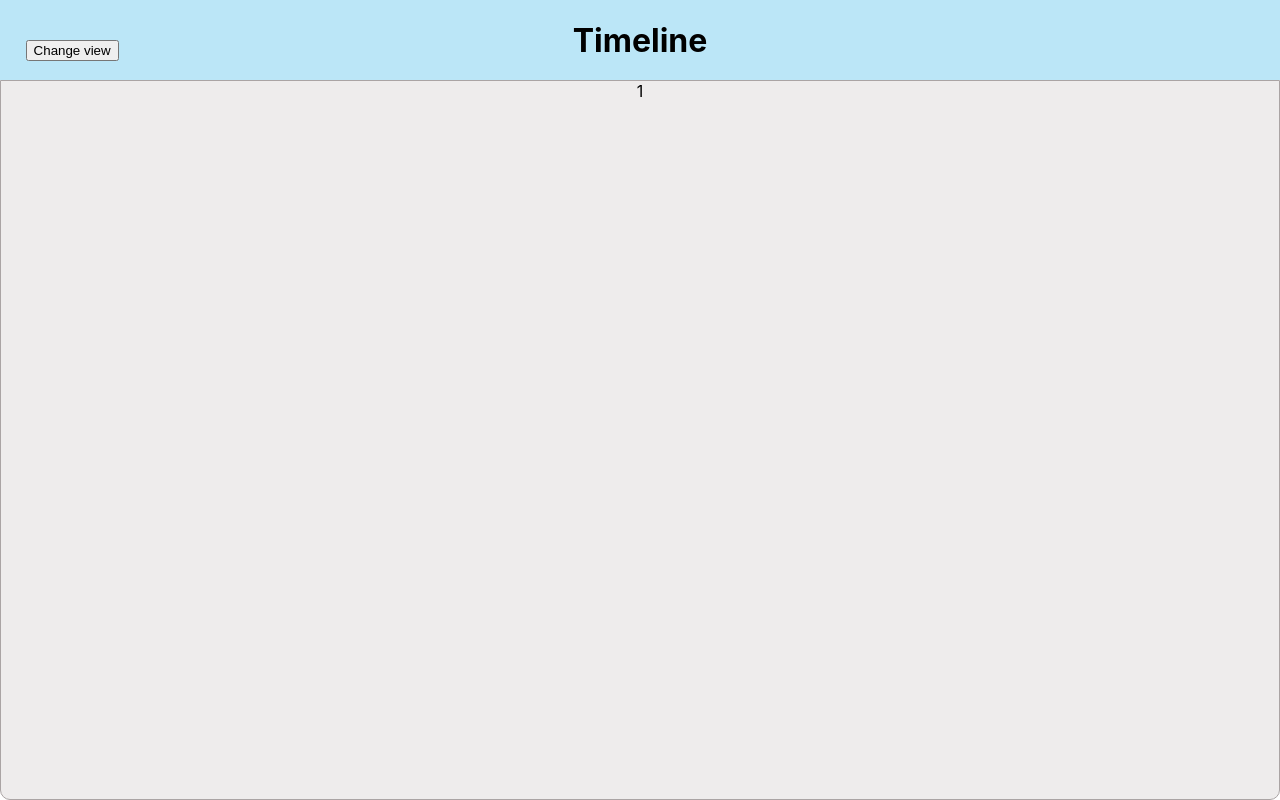
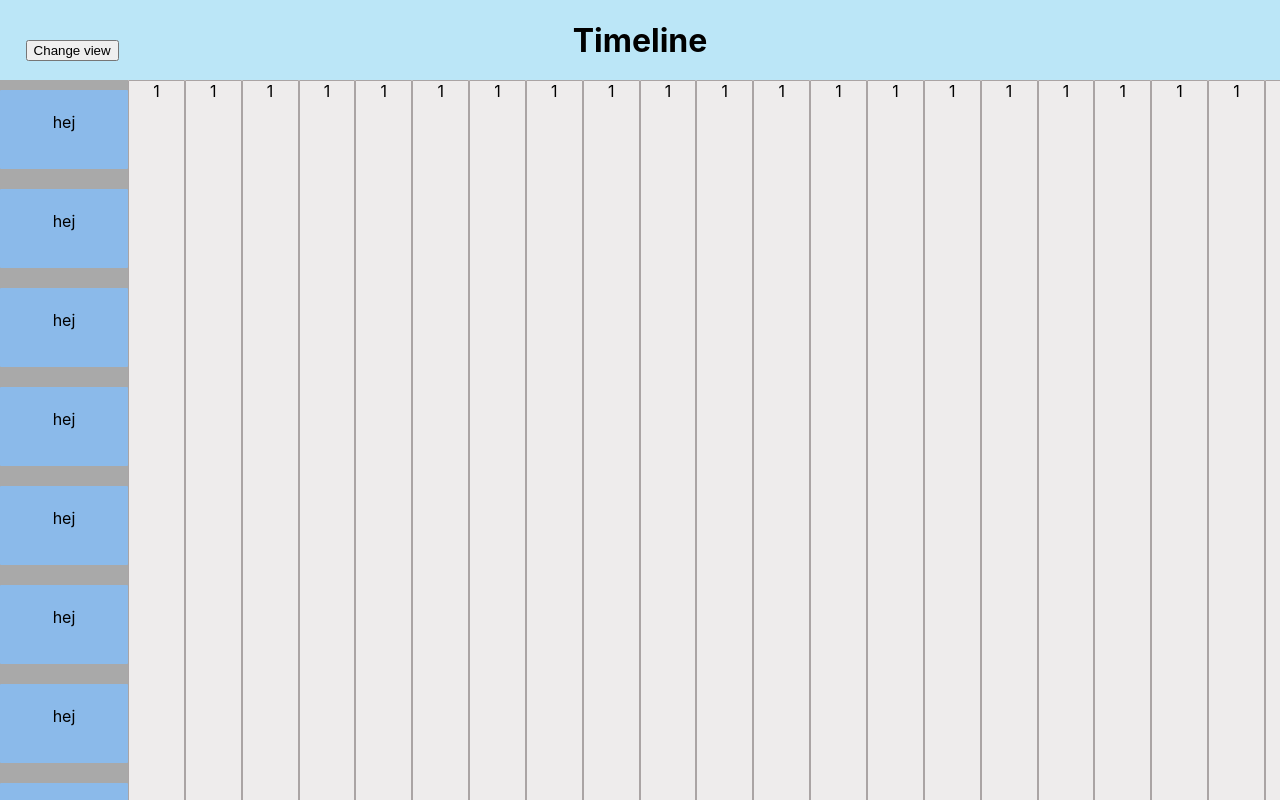
Before and after one commit to Pautrik/AgileProductivity, a React (Create React App) app in the folder frontend/: page / in a window 1280 px wide. Both pictures are taken after a click on the button "Change view". Built offline with nearby package versions, Linux system fonts and the light colour scheme; no server answers.

Commit message:
prep for merge

```diff
--- a/frontend/src/components/Timeline/index.css
+++ b/frontend/src/components/Timeline/index.css
@@ -14,14 +14,30 @@
     justify-content: space-around;
     align-items: center;
 }
-.Projects-container {
+
+.Timeline-holder {
+    height: 100%;
+    width: 100%;
+    overflow-y: auto;
+}
+
+.project-day-container{
     display: flex;
+    flex-direction: row;
+    align-items: stretch;
+}
 
+.projects-container {
+    display: flex;
+    height: max-content;
+    width: 10%;
+    background-color: darkgray;
+    flex-direction: column;
 }
 .day-holder {
     display: flex;
-    height: 100%;
     overflow-x: auto;
+    flex: 1;
 }
 
 .day-Timeline{
--- a/frontend/src/components/Timeline/index.js
+++ b/frontend/src/components/Timeline/index.js
@@ -1,5 +1,6 @@
 import React from "react";
 import "./index.css";
+import ProjectTask from "../projectTasks"
 
 const currentDate = new Date();
 
@@ -30,8 +31,55 @@ class Timeline extends React.Component{
                 <div className="Timeline-header">
                     <h1>Timeline</h1>
                 </div>
-                <div className="day-holder">
-                    <div className="day-Timeline">1</div>
+                <div className="Timeline-holder">
+                    <div className="project-day-container">
+                        <div className="projects-container">
+                            <ProjectTask > </ProjectTask>
+                            <ProjectTask > </ProjectTask>
+                            <ProjectTask > </ProjectTask>
+                            <ProjectTask > </ProjectTask>
+                            <ProjectTask > </ProjectTask>
+                            <ProjectTask > </ProjectTask>
+                            <ProjectTask > </ProjectTask>
+                            <ProjectTask > </ProjectTask>
+                            <ProjectTask > </ProjectTask>
+                            <ProjectTask > </ProjectTask>
+
+                        </div>
+                        <div className="day-holder">
+                            <div className="day-Timeline">1</div>
+                            <div className="day-Timeline">1</div>
+                            <div className="day-Timeline">1</div>
+                            <div className="day-Timeline">1</div>
+                            <div className="day-Timeline">1</div>
+                            <div className="day-Timeline">1</div>
+                            <div className="day-Timeline">1</div>
+                            <div className="day-Timeline">1</div>
+                            <div className="day-Timeline">1</div>
+                            <div className="day-Timeline">1</div>
+                            <div className="day-Timeline">1</div>
+                            <div className="day-Timeline">1</div>
+                            <div className="day-Timeline">1</div>
+                            <div className="day-Timeline">1</div>
+                            <div className="day-Timeline">1</div>
+                            <div className="day-Timeline">1</div>
+                            <div className="day-Timeline">1</div>
+                            <div className="day-Timeline">1</div>
+                            <div className="day-Timeline">1</div>
+                            <div className="day-Timeline">1</div>
+                            <div className="day-Timeline">1</div>
+                            <div className="day-Timeline">1</div>
+                            <div className="day-Timeline">1</div>
+                            <div className="day-Timeline">1</div>
+                            <div className="day-Timeline">1</div>
+                            <div className="day-Timeline">1</div>
+                            <div className="day-Timeline">1</div>
+                            <div className="day-Timeline">1</div>
+                            <div className="day-Timeline">1</div>
+                            <div className="day-Timeline">1</div>
+
+                        </div>
+                    </div>
                 </div>
             </div>
         );
--- /dev/null
+++ b/frontend/src/components/projectTasks/index.css
@@ -0,0 +1,33 @@
+.project-task {
+    background-color: hsl(210, 69%, 73%);
+    border: none;
+    border-radius: 1px;
+    min-height: 60px;
+    display: flex;
+    flex-direction: column;
+    align-items: center;
+    margin-top: 10px;
+    margin-bottom: 10px;
+  }
+  .x-button {
+    background-color: hsl(205, 74%, 53%);
+    border-radius: 20px;
+    align-self: flex-end;
+    margin-top: 5px;
+    margin-right: 5px;
+    border-style: hidden;
+    visibility: hidden;
+  }
+  .done-button {
+    background-color: hsl(205, 74%, 53%);
+    border-radius: 20px;
+    align-self: flex-end;
+    margin-top: 15px;
+    margin-bottom: 5px;
+    margin-right: 5px;
+    border-style: hidden;
+    visibility: hidden;
+  }
+  .project-task:hover .done-button, .project-task:hover .x-button {
+    visibility: visible;
+  }
--- /dev/null
+++ b/frontend/src/components/projectTasks/index.js
@@ -0,0 +1,16 @@
+import "./index.css";
+import React from "react";
+
+class ProjectTask extends React.Component {
+  render() {
+    return (
+      <div className="project-task">
+        <button className="x-button">X</button>
+        {this.props.projectTaskText} hej
+        <button className="done-button">Done</button>
+      </div>
+    );
+  }
+}
+
+export default ProjectTask;
```
